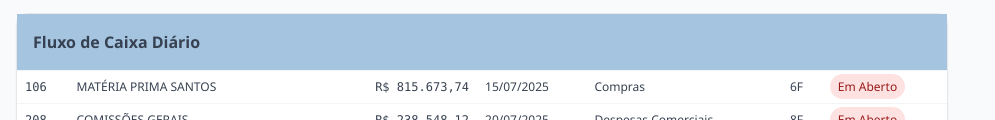
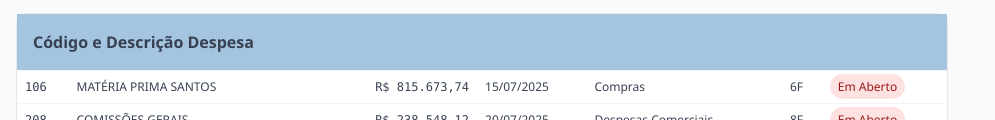
Before and after one commit to Meepyss/6F, a plain HTML site: page fluxo_saida.html in a window 1280 px wide. Shown: the part 1301-1421 px from the top of the page, without its empty margins (0-995 px from the left). Drawn offline with nearby package versions, Linux system fonts and the light colour scheme; a script that the page names is missing.

Commit message:
Alterado o nome da tabela em fluxo saida

```diff
--- a/fluxo_saida.html
+++ b/fluxo_saida.html
@@ -182,7 +182,7 @@
                 <!-- Tabela Detalhada -->
                 <div class="bg-white rounded-xl shadow-sm border">
                     <div class="p-4 border-b border-gray-100 bg-primary-light">
-                        <h3 class="font-semibold text-base text-primary">Fluxo de Caixa Diário</h3>
+                        <h3 class="font-semibold text-base text-primary">Código e Descrição Despesa</h3>
                     </div>
                     <div class="overflow-auto">
                         <table class="w-full text-xs">
```
